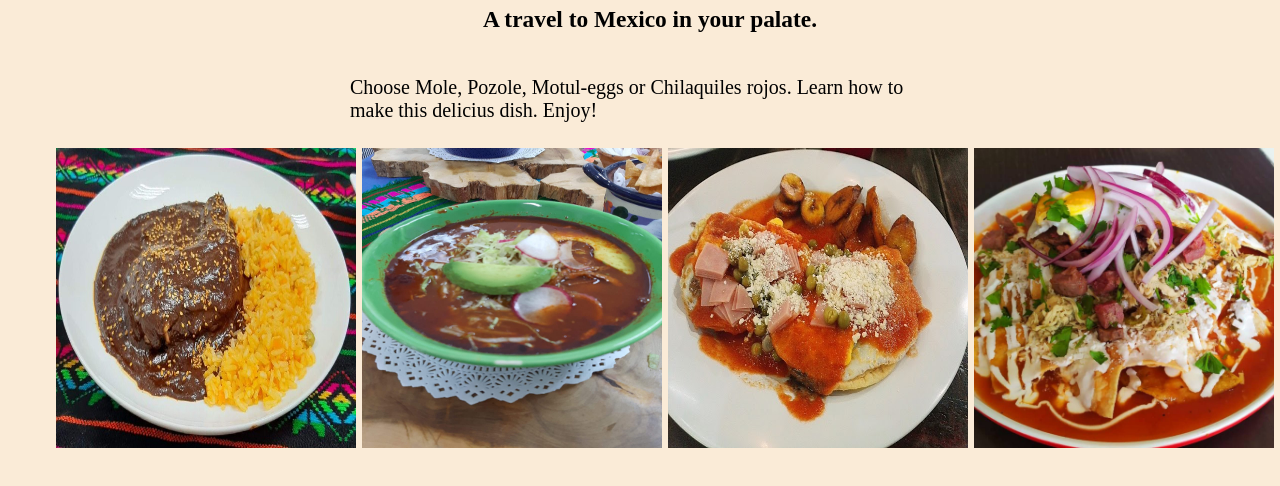
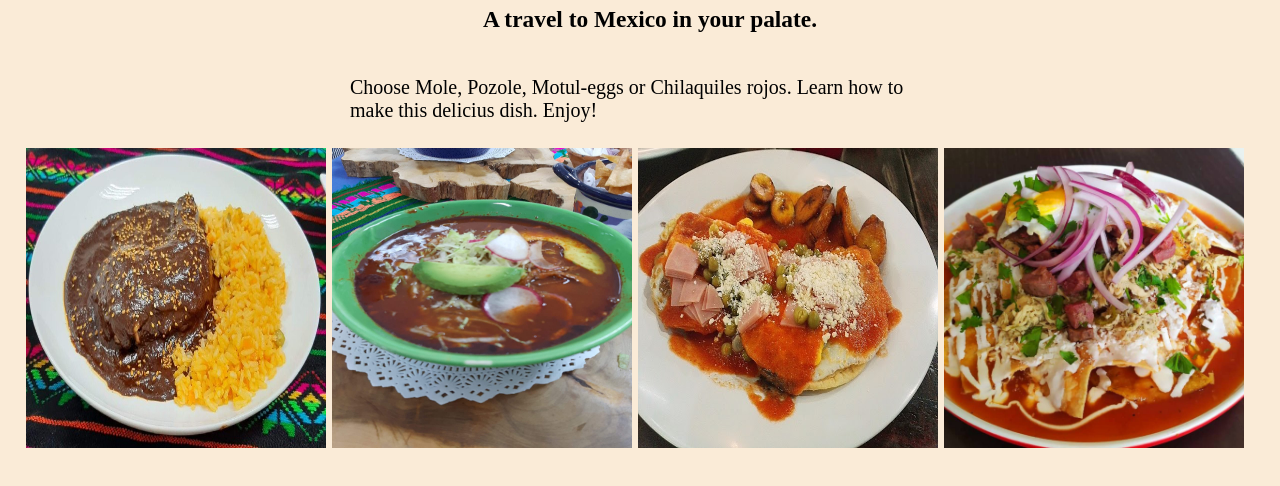
Before and after one commit to lamassu38/odin-recipes, a plain HTML site: page index.html in a window 1280 px wide. Shown: the part 118-604 px from the top of the page. Drawn offline with Linux system fonts and the light colour scheme.

Commit message:
Add the widht property to ol style.css

```diff
--- a/style.css
+++ b/style.css
@@ -9,6 +9,7 @@ width: 300px;
 padding: auto;
 }
 p,
+ol,
 ul{
     width: 600px;
 }
@@ -27,7 +28,7 @@ h3,
     display: flex;
     flex-wrap: wrap;
     padding: 3px;
-    justify-content: flex-end;
+    justify-content: flex-start;
 }
 .item{
     margin: 3px;
```
